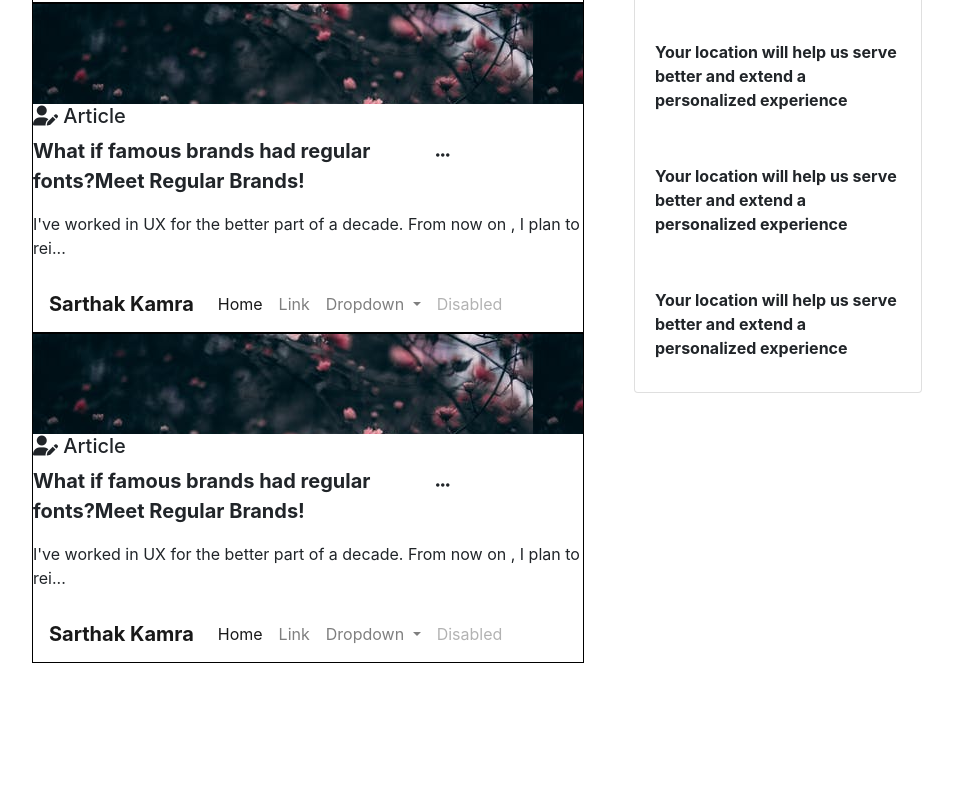
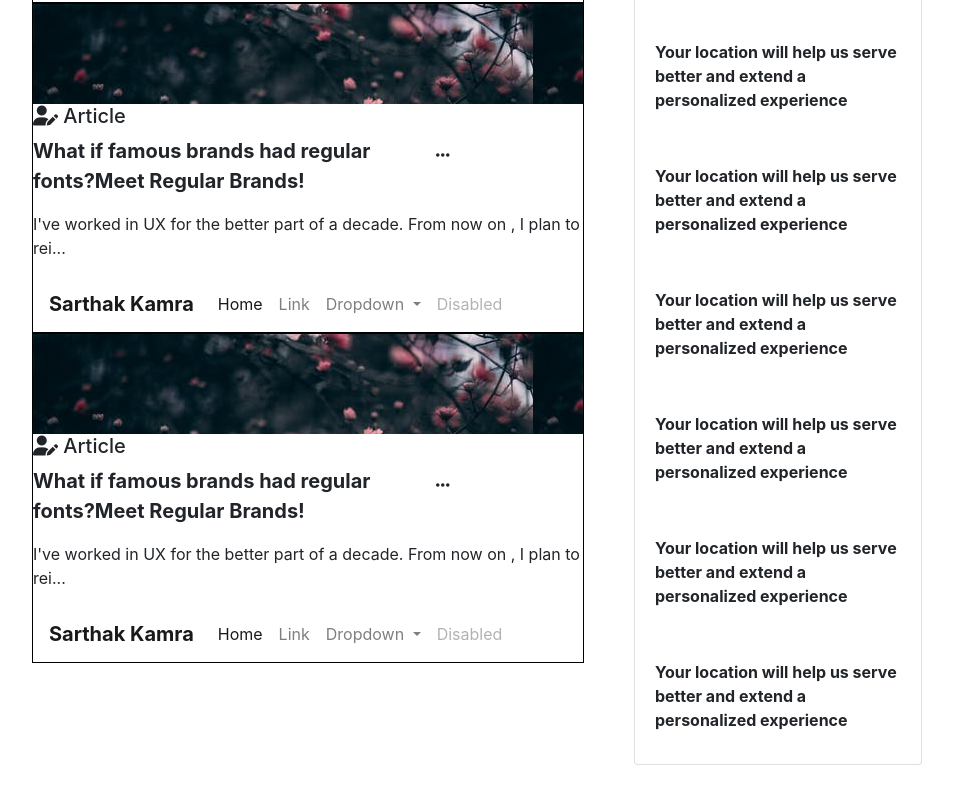
Before and after one commit to paritoshnsut/socialmediaUI, a plain HTML site: page a/index2.html in a window 1280 px wide. Shown: the part 772-1575 px from the top of the page, without its empty margins (103-1056 px from the left). Before the commit the page ends 1435 px from the top, so only its background shows below. Drawn offline with nearby package versions, Linux system fonts and the light colour scheme; files that its build step writes are made by us from their sources.

Commit message:
more changes

```diff
--- a/a/index2.html
+++ b/a/index2.html
@@ -302,6 +302,23 @@
 
 
                       </div>
+
+                      <div class="card-body">
+                        <p class="card-title" style="font-weight: bold;">Your location will help us serve better and extend a personalized experience</p>
+
+
+                      </div>
+
+                      <div class="card-body">
+                        <p class="card-title" style="font-weight: bold;">Your location will help us serve better and extend a personalized experience</p>
+
+
+                      </div>
+                      <div class="card-body">
+                        <p class="card-title" style="font-weight: bold;">Your location will help us serve better and extend a personalized experience</p>
+
+
+                      </div>
                   </div>
 
 
```
